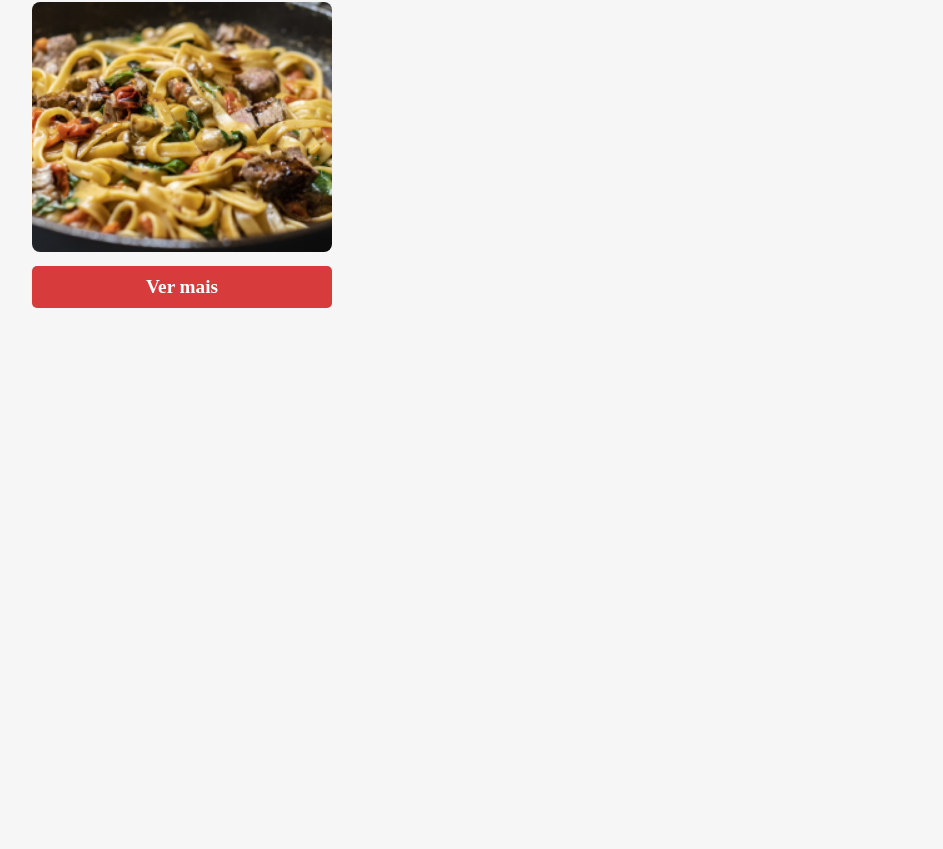
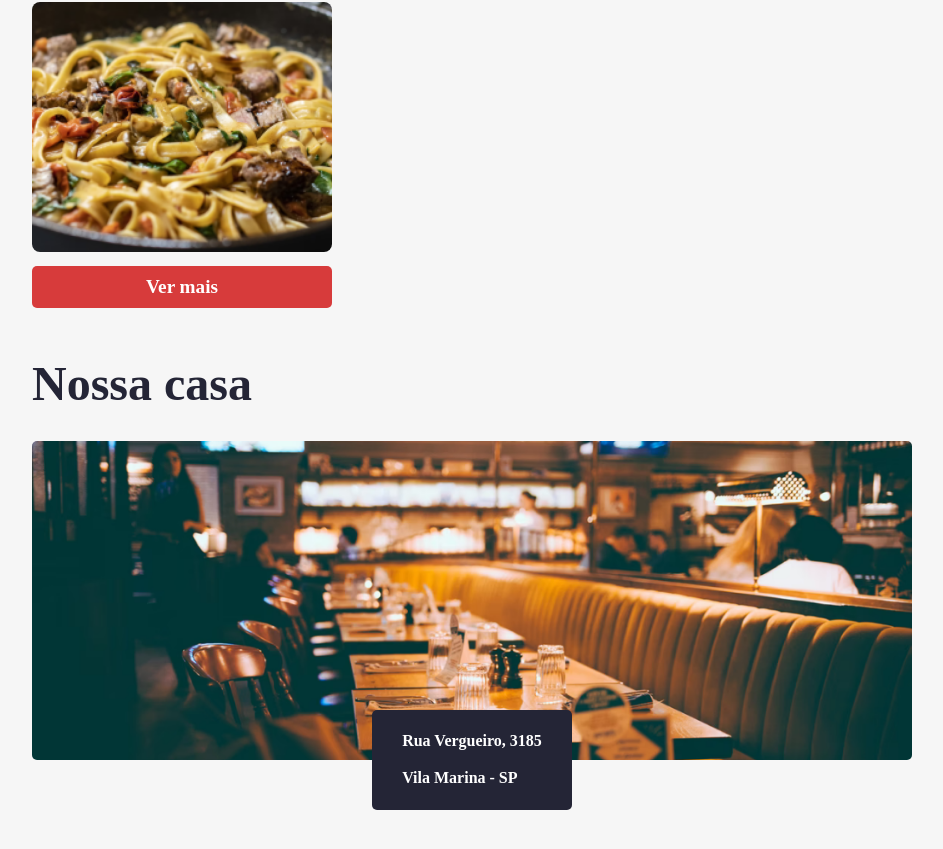
Before and after one commit to Cleber-Severo/Aluroni-routes, a React (Create React App) app: page / in a window 1280 px wide. Shown: the part 922-1771 px from the top of the page, without its empty margins (168-1111 px from the left). Before the commit the page ends 1280 px from the top, so only its background shows below. Built offline with nearby package versions, Linux system fonts and the light colour scheme; a web font is replaced by a local one.

Commit message:
feat: about page created

```diff
--- a/src/pages/Inicio/index.tsx
+++ b/src/pages/Inicio/index.tsx
@@ -1,6 +1,7 @@
 import cardapio from 'data/cardapio.json';
 import styles from './Inicio.module.scss';
 import stylesTema from 'styles/Tema.module.scss';
+import nossaCasa from 'assets/nossa_casa.png';
 
 export default function Inicio() {
   let pratosRecomendados = [...cardapio];
@@ -19,6 +20,13 @@
           </div>
         ))}
       </div>
+      <h3 className={stylesTema.titulo}> Nossa casa </h3>
+      <div className={styles.nossaCasa}>
+        <img src={nossaCasa} alt="Casa do Aluroni" />
+        <div className={styles.nossaCasa__endereco}>
+          Rua Vergueiro, 3185 <br /> <br /> Vila Marina - SP
+        </div>
+      </div>
     </section>
   );
 }
--- /dev/null
+++ b/src/pages/sobre/index.tsx
@@ -0,0 +1,8 @@
+import React from 'react';
+import styles from './Sobre.module.scss';
+
+export default function Sobre() {
+  return (
+    <section>sobre</section>
+  );
+}
--- a/src/routes.js
+++ b/src/routes.js
@@ -4,6 +4,7 @@
 import Cardapio from 'pages/Cardapio';
 import Menu from 'components/Menu';
 import PaginaPadrao from 'components/PaginaPadrao';
+import Sobre from 'pages/sobre';
 
 export default function AppRouter() {
   return (
@@ -13,6 +14,7 @@
         <Route path='/' element={<PaginaPadrao />}>
           <Route index element={<Inicio />} />
           <Route path='cardapio' element={<Cardapio />} />
+          <Route path='sobre' element={<Sobre />} />
         </Route>
       </Routes>
     </Router>
```
Also changed, not shown: src/assets/nossa_casa.png (added), src/pages/sobre/Sobre.module.scss (added).
